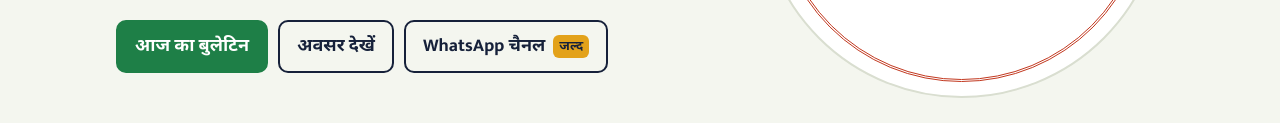
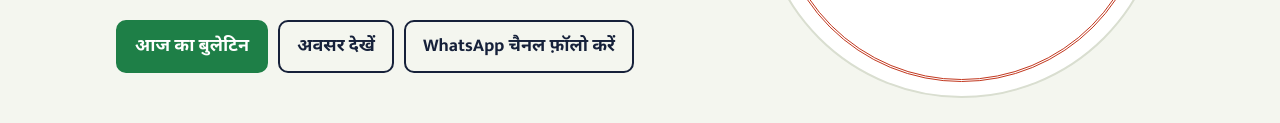
Before and after one commit to sahukk/ankurx-website, a plain HTML site: page index.html in a window 1280 px wide. Shown: the part 426-549 px from the top of the page. Drawn offline with nearby package versions, Linux system fonts and the light colour scheme; a web font is replaced by a local one.

Commit message:
Home: WhatsApp channel button live; WhatsApp link in footer

```diff
--- a/index.html
+++ b/index.html
@@ -210,7 +210,7 @@ footer{padding-block:24px 32px;color:var(--ink2);font-size:.92rem}
         <div class="ctas">
           <a class="btn main" href="#latest">आज का बुलेटिन</a>
           <a class="btn" href="#avsar">अवसर देखें</a>
-          <span class="btn" aria-disabled="true">WhatsApp चैनल <span class="soon">जल्द</span></span>
+          <a class="btn" href="https://whatsapp.com/channel/0029Vb8imRhJkK744kJ5M90v" target="_blank" rel="noopener">WhatsApp चैनल फ़ॉलो करें</a>
         </div>
       </div>
       <div class="emblem" aria-hidden="true"><svg><use href="#sprout"/></svg></div>
@@ -302,6 +302,7 @@ footer{padding-block:24px 32px;color:var(--ink2);font-size:.92rem}
   </div>
   <nav class="social" aria-label="AnkurX सोशल मीडिया">
     <span>हमें फ़ॉलो करें:</span>
+    <a href="https://whatsapp.com/channel/0029Vb8imRhJkK744kJ5M90v" target="_blank" rel="noopener">WhatsApp</a>
     <a href="https://www.facebook.com/ankurx.in" target="_blank" rel="noopener">Facebook</a>
     <a href="https://www.youtube.com/@ankurx_in" target="_blank" rel="noopener">YouTube</a>
     <a href="https://www.instagram.com/ankurx.in" target="_blank" rel="noopener">Instagram</a>
```
Also changed, not shown: lekh/chhath-puja/index.html (+1 -0 lines), lekh/dr-s-siddharth/index.html (+1 -0 lines), lekh/index.html (+1 -0 lines), lekh/machhar-bomb/index.html (+1 -0 lines), lekh/srilanka-diary/index.html (+1 -0 lines), pratibha/index.html (+1 -0 lines), 1 other file.
